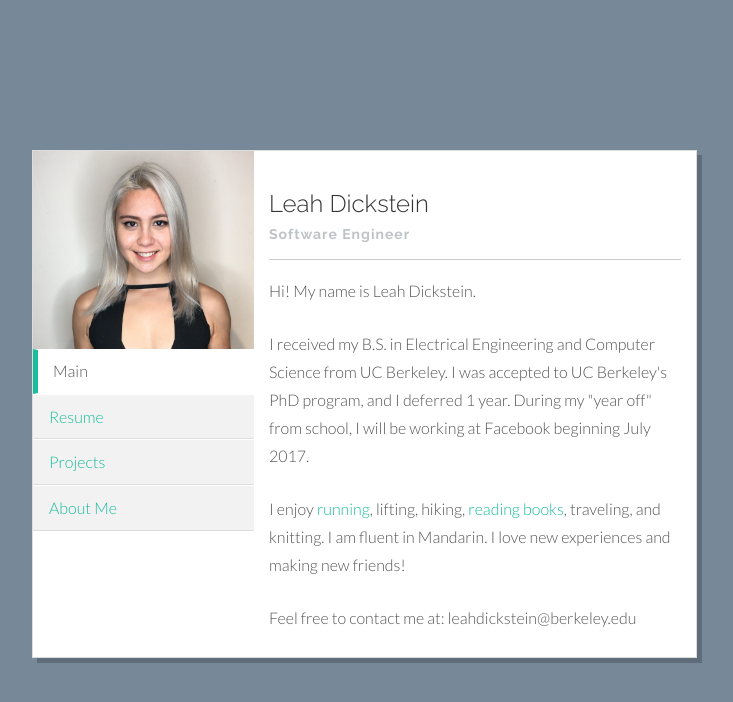
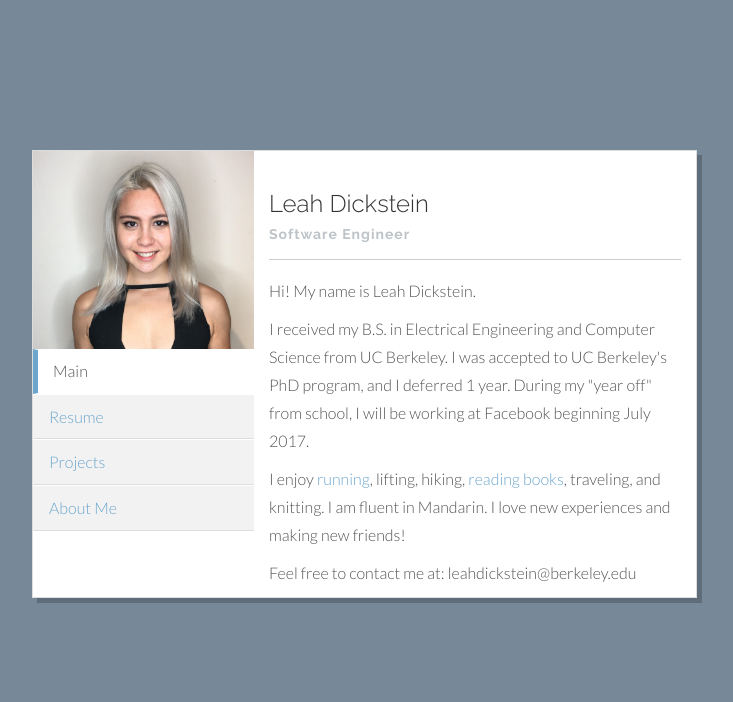
Before and after one commit to Lahaela/lahaela.github.io, a PHP site: page / in a window 1280 px wide. Shown: the top 702 px of the page, without its empty margins (323-1056 px from the left). Run offline with PHP 8.4, Linux system fonts and the light colour scheme.

Commit message:
color changes

```diff
--- a/assets/css/main.css
+++ b/assets/css/main.css
@@ -46,7 +46,7 @@ p {
 
 /* Links */
 a {
-    color: #1abc9c;
+    color: #6ca6cd;
     word-wrap: break-word;
 
     -webkit-transition: color 0.1s ease-in, background 0.1s ease-in;
@@ -109,7 +109,7 @@ a:after {
 	color: #555555;
 	cursor: default;
 	background-color: #ffffff;
-	border-left: 5px solid #1abc9c;
+	border-left: 5px solid #6ca6cd;
 	border-bottom-color: transparent;
 	border-top-color: transparent;
 	border-right-color: transparent;
@@ -151,8 +151,12 @@ i {
 	font-size: 14px;
 }
 
+.margin-10 {
+	margin-bottom: 10px;
+}
+
 a h6{
-	color: #1abc9c;
+	color: #6ca6cd;
 }
 
 a h6:hover {
@@ -163,3 +167,5 @@ grey {
 	color: #bdc3c7;
 	font-weight: 700;
 }
+
+mini-br { height:2px; visibility:hidden; margin-bottom:-1px; }
--- a/index.html
+++ b/index.html
@@ -53,10 +53,10 @@
 					  	<h3>Leah Dickstein</h3>
 					  	<h5>Software Engineer</h5>
 					  	<hr>
-					  	<p>Hi! My name is Leah Dickstein.</p>
-					  	<p>I received my B.S. in Electrical Engineering and Computer Science from UC Berkeley. I was accepted to UC Berkeley's PhD program, and I deferred 1 year. During my "year off" from school, I will be working at Facebook beginning July 2017.</p>
-					  	<p>I enjoy <a href="https://www.strava.com/athletes/14760945">running</a>, lifting, hiking, <a href="https://www.goodreads.com/user/show/18578200-leah-dickstein">reading books</a>, traveling, and knitting. I am fluent in Mandarin. I love new experiences and making new friends!</p>
-					  	<p>Feel free to contact me at: leahdickstein@berkeley.edu</p>
+					  	<p class="margin-10">Hi! My name is Leah Dickstein.</p>
+					  	<p class="margin-10">I received my B.S. in Electrical Engineering and Computer Science from UC Berkeley. I was accepted to UC Berkeley's PhD program, and I deferred 1 year. During my "year off" from school, I will be working at Facebook beginning July 2017.</p>
+					  	<p class="margin-10">I enjoy <a href="https://www.strava.com/athletes/14760945">running</a>, lifting, hiking, <a href="https://www.goodreads.com/user/show/18578200-leah-dickstein">reading books</a>, traveling, and knitting. I am fluent in Mandarin. I love new experiences and making new friends!</p>
+					  	<p class="margin-10">Feel free to contact me at: leahdickstein@berkeley.edu</p>
 					  </div><!-- tab about -->
 
 	    			  <!-- ===== Second Tab ===== -->
@@ -105,13 +105,11 @@
 					  <div class="tab-pane" id="contact">
 						  <h4>About Me</h4>
 						  <hr>
-								  <ul class="sm">
-								  <li> I'm working on my yoga practice / flexibility, and creative writing.
-							  	<li> I'm a fan of Lin-Manuel Miranda, the McElroy brothers, and the vlogbrothers John and Hank Green.
-								  <li> I enjoy listening to several podcasts: My Brother, My Brother and Me, The Adventure Zone, Myths & Legends, and Writing Excuses.
-									<li> I don't watch very much TV, but I'm a huge fan of Game of Thrones. I also watch WestWorld and Legion. I like the Korean actor Song Joong-Ki and his dramas.
-								  <li> I love reading and I could talk about books all day. My favorite / go-to authors include: J.R.R. Tolkien, Brandon Sanderson, Yoon-Ha Lee, Guy Gavriel Kay, and Ursula K. Le Guin.
-								  </ul>
+							<p class="sm margin-10"> I'm working on my yoga practice / flexibility, and creative writing. </p>
+							<p class="sm margin-10"> I'm a fan of Lin-Manuel Miranda, the McElroy brothers, and the vlogbrothers John and Hank Green. </p>
+							<p class="sm margin-10"> I enjoy listening to several podcasts: My Brother, My Brother and Me, The Adventure Zone, Myths & Legends, and Writing Excuses. </p>
+							<p class="sm margin-10"> I don't watch very much TV, but I'm a huge fan of Game of Thrones. I also watch WestWorld and Legion. I like the Korean actor Song Joong-Ki and his dramas. </p>
+							<p class="sm margin-10"> I love reading and I could talk about books all day. My favorite / go-to authors include: J.R.R. Tolkien, Brandon Sanderson, Yoon-Ha Lee, Guy Gavriel Kay, and Ursula K. Le Guin. </p>
 					  </div><!-- Tab Contact -->
 
 					</div><!-- Tab Content -->
```
